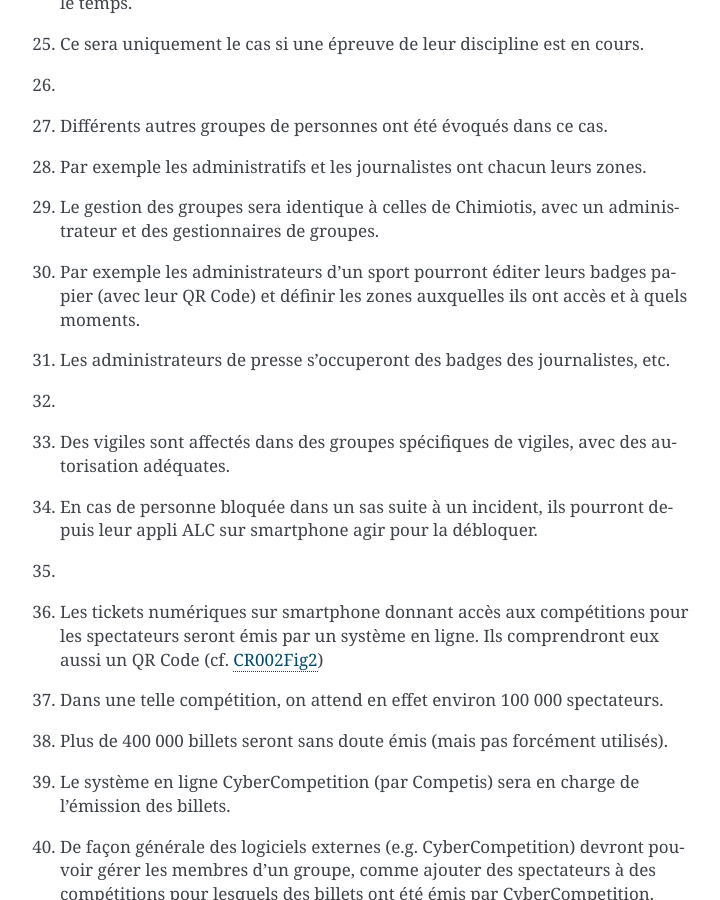
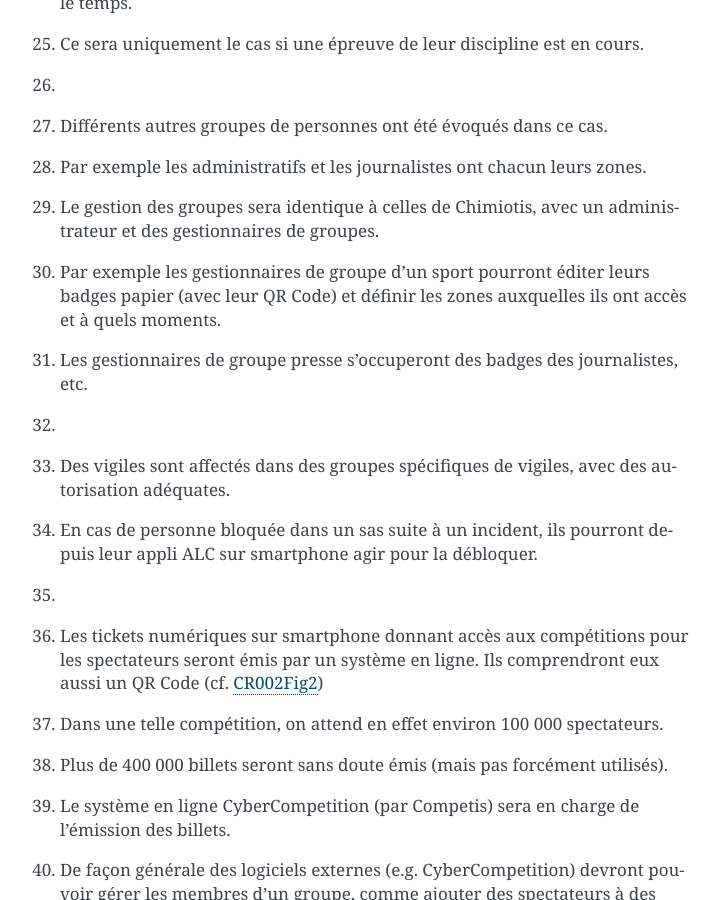
Before and after one commit to cyrilled/ALC, a Sphinx documentation site: the page built from docs/res/CR003.rst, in a window 1280 px wide and 900 px high, scrolled down 2546 px. Shown: the whole window, without its empty margins (390-1110 px from the left). Built offline with Sphinx 7.4.7, drawn with Linux system fonts in a browser that asks for light colours.

Commit message:
Update CR003.rst

```diff
--- a/docs/res/CR003.rst
+++ b/docs/res/CR003.rst
@@ -59,8 +59,8 @@ CR003 Réunion ALC pour le stade national de Pékin
 #. Différents autres groupes de personnes ont été évoqués dans ce cas.
 #. Par exemple les administratifs et les journalistes ont chacun leurs zones.
 #. Le gestion des groupes sera identique à celles de Chimiotis, avec un administrateur et des gestionnaires de groupes.
-#. Par exemple les administrateurs d'un sport pourront éditer leurs badges papier (avec leur QR Code) et définir les zones auxquelles ils ont accès et à quels moments.
-#. Les administrateurs de presse s'occuperont des badges des journalistes, etc.
+#. Par exemple les gestionnaires de groupe d'un sport pourront éditer leurs badges papier (avec leur QR Code) et définir les zones auxquelles ils ont accès et à quels moments.
+#. Les gestionnaires de groupe presse s'occuperont des badges des journalistes, etc.
 #. ######
 #. Des vigiles sont affectés dans des groupes spécifiques de vigiles, avec des autorisation adéquates.
 #. En cas de personne bloquée dans un sas suite à un incident, ils pourront depuis leur appli ALC sur smartphone agir pour la débloquer.
```
